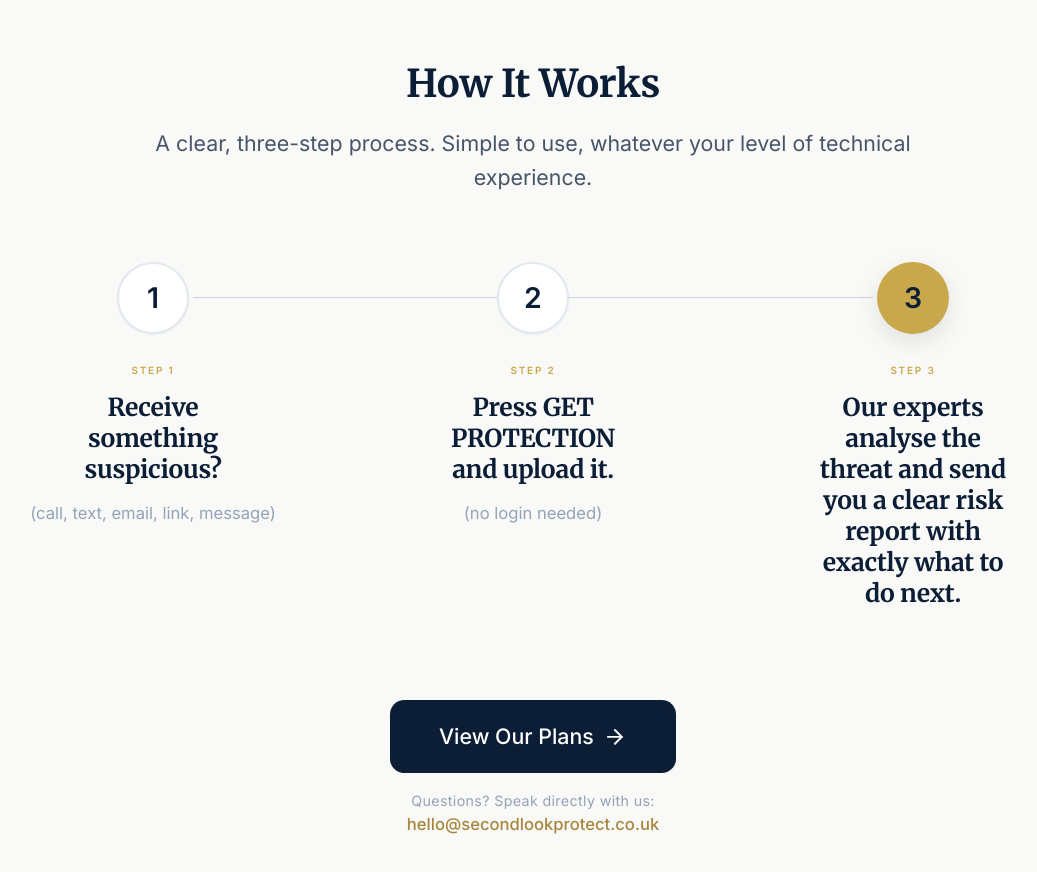
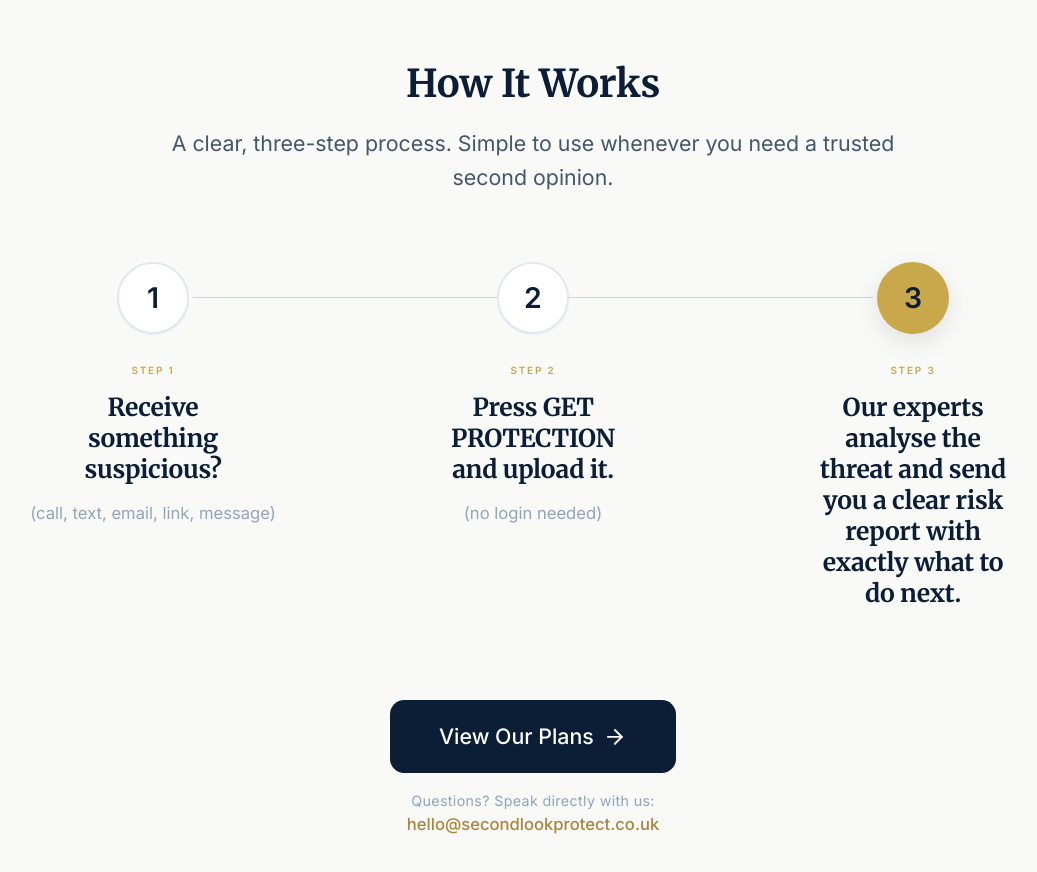
Before and after one commit to krowan444/Second-Look-Protect, a React (Vite) app: page / in a window 1280 px wide. Shown: the part 1620-2492 px from the top of the page, without its empty margins (107-1144 px from the left). Built offline with nearby package versions, Linux system fonts and the light colour scheme; no server answers.

Commit message:
How It Works: update subheading text

```diff
--- a/src/App.tsx
+++ b/src/App.tsx
@@ -533,7 +533,7 @@ export default function App() {
       <SectionWrapper id="how-it-works" background="offwhite" topBorder={false} className="pt-14 md:pt-20">
         <SectionHeading
           title="How It Works"
-          subtitle="A clear, three-step process. Simple to use, whatever your level of technical experience."
+          subtitle="A clear, three-step process. Simple to use whenever you need a trusted second opinion."
         />
 
         <div ref={howItWorksRef} className="grid md:grid-cols-3 gap-14 md:gap-16 max-w-4xl mx-auto relative">
```
